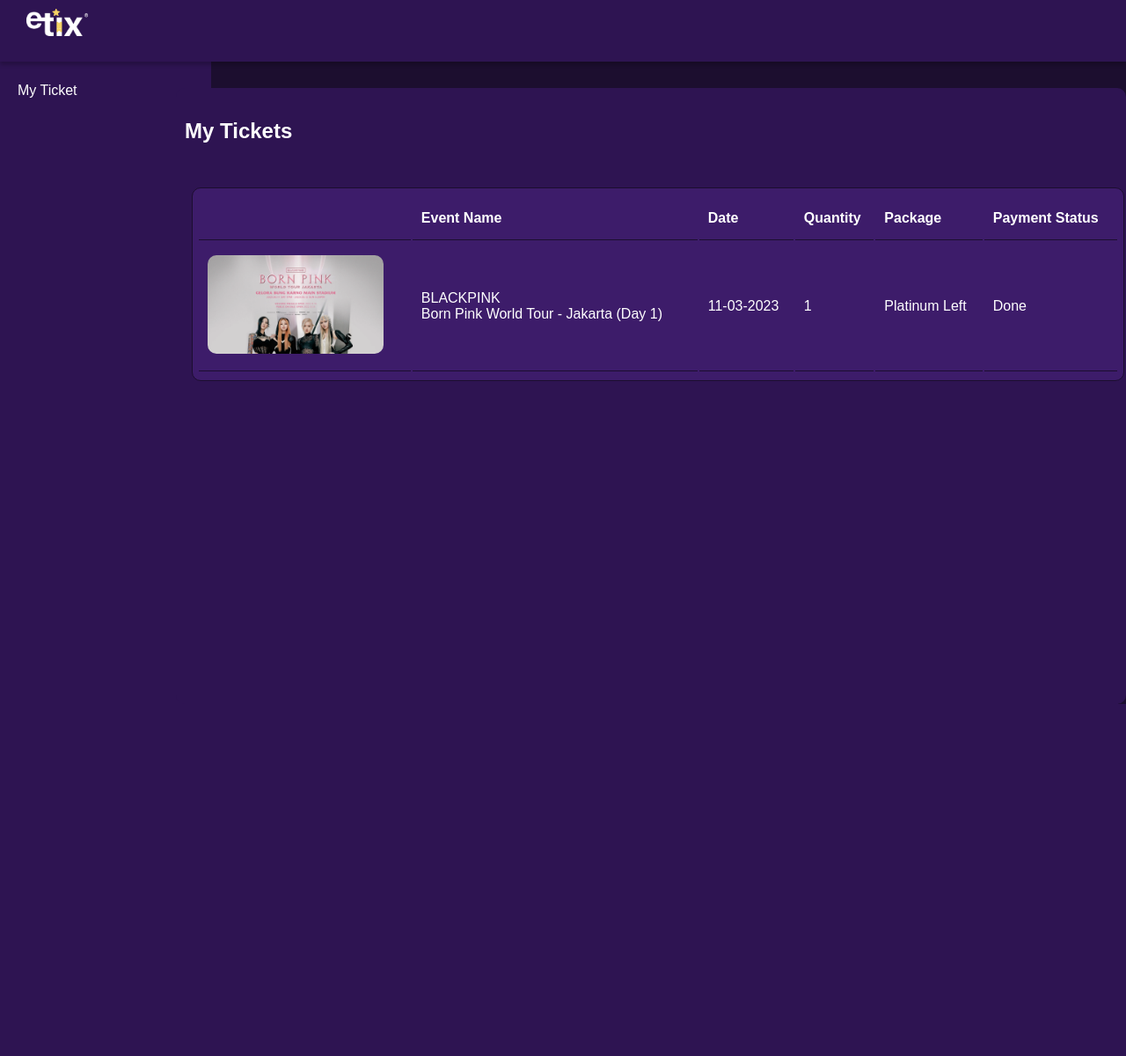
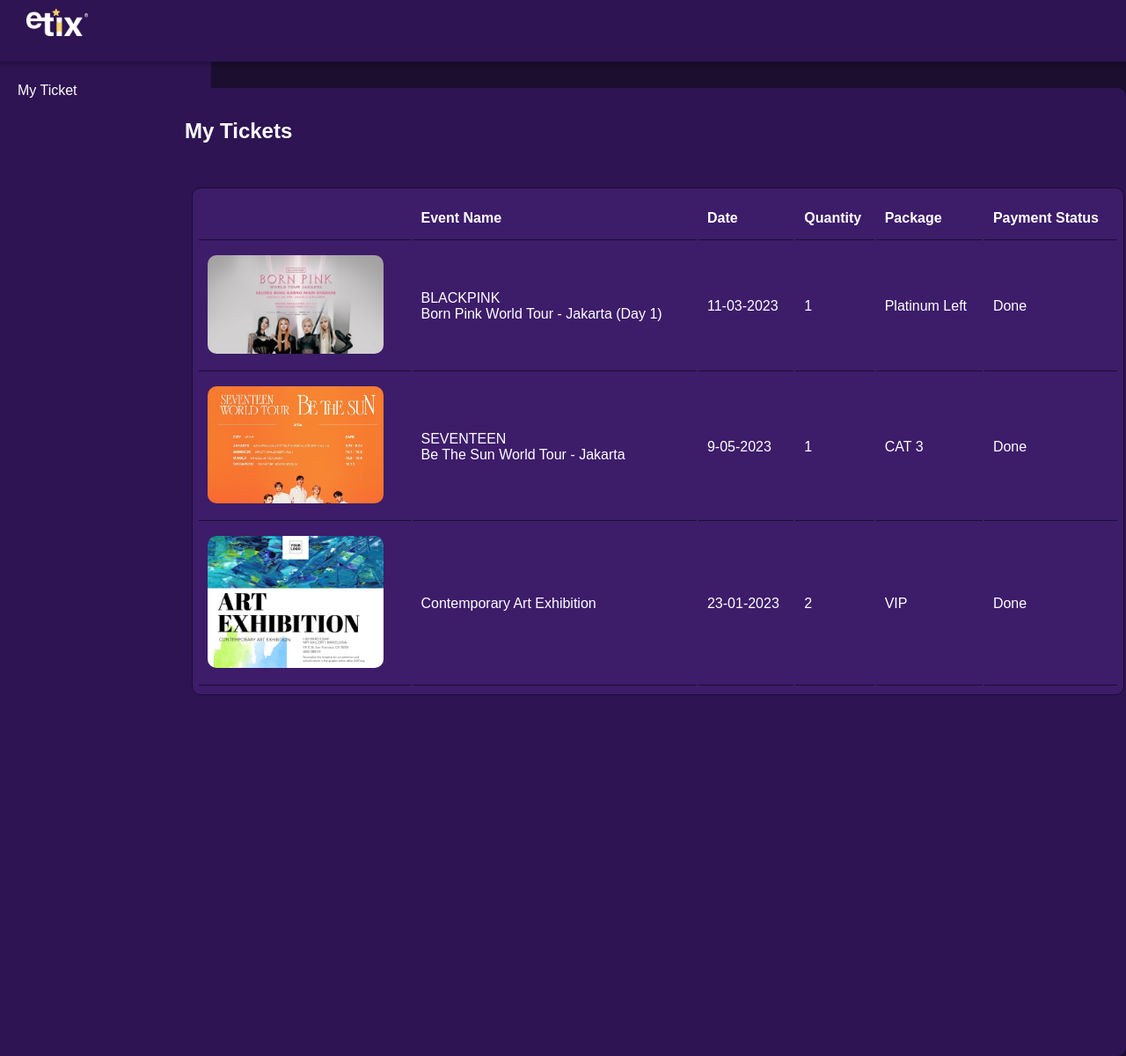
Before and after one commit to darullathief/etix, a PHP site: page /myticket.html in a window 1280 px wide. Shown: the whole page at 88% size. Before the commit the page ends 800 px from the top, so only its background shows below. Run offline with PHP 8.4, Linux system fonts and the light colour scheme.

Commit message:
bismillah

```diff
--- a/myticket.html
+++ b/myticket.html
@@ -40,6 +40,23 @@
                         <td>Platinum Left</td>
                         <td>Done</td>
                     </tr>
+                    <tr>
+                        <td><img src="img/seventeen.jpg" alt="seventeen" class="seventeen"></td>
+                        <td>SEVENTEEN <br>
+                            Be The Sun World Tour - Jakarta</td>
+                        <td>9-05-2023</td>
+                        <td>1</td>
+                        <td>CAT 3</td>
+                        <td>Done</td>
+                    </tr>
+                    <tr>
+                        <td><img src="img/artex.jpg" alt="artexhibition" class="art"></td>
+                        <td>Contemporary Art Exhibition</td>
+                        <td>23-01-2023</td>
+                        <td>2</td>
+                        <td>VIP</td>
+                        <td>Done</td>
+                    </tr>
         </div>
     </div>
 </body>
--- a/style/style_myticket.css
+++ b/style/style_myticket.css
@@ -31,7 +31,7 @@ nav .logo {
 
 aside {
     background-color: #2E1452;
-    height: 100vh;
+    height: 150vh;
     width: 30vh;
 }
 
@@ -88,3 +88,13 @@ td,th{
     width: 200px;
     border-radius: 10px;
 }
+
+.seventeen {
+    width: 200px;
+    border-radius: 10px;
+}
+
+.art {
+    width: 200px;
+    border-radius: 10px;
+}
```
